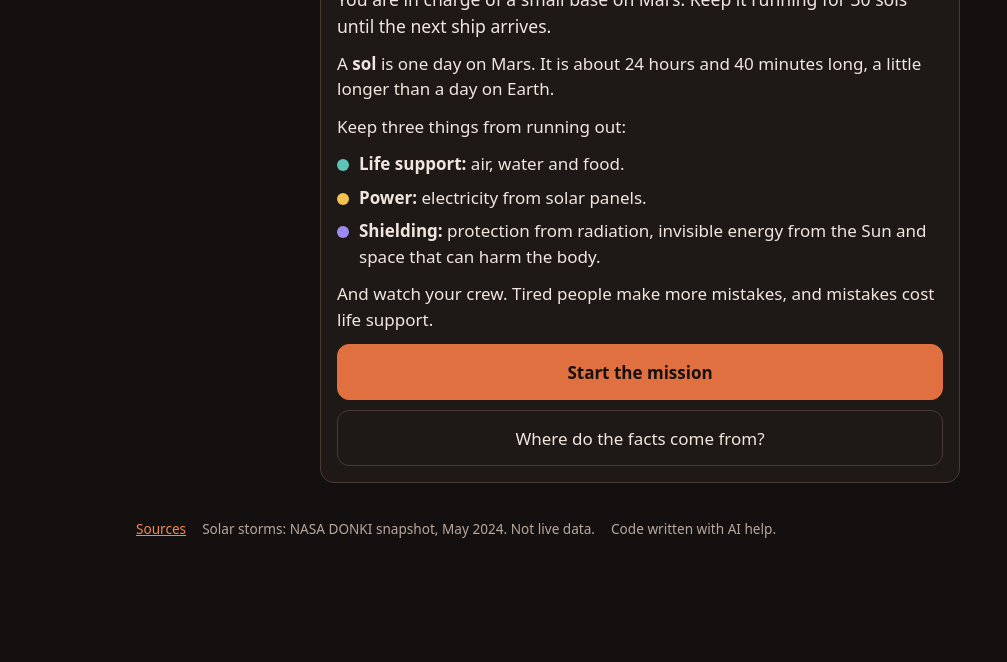
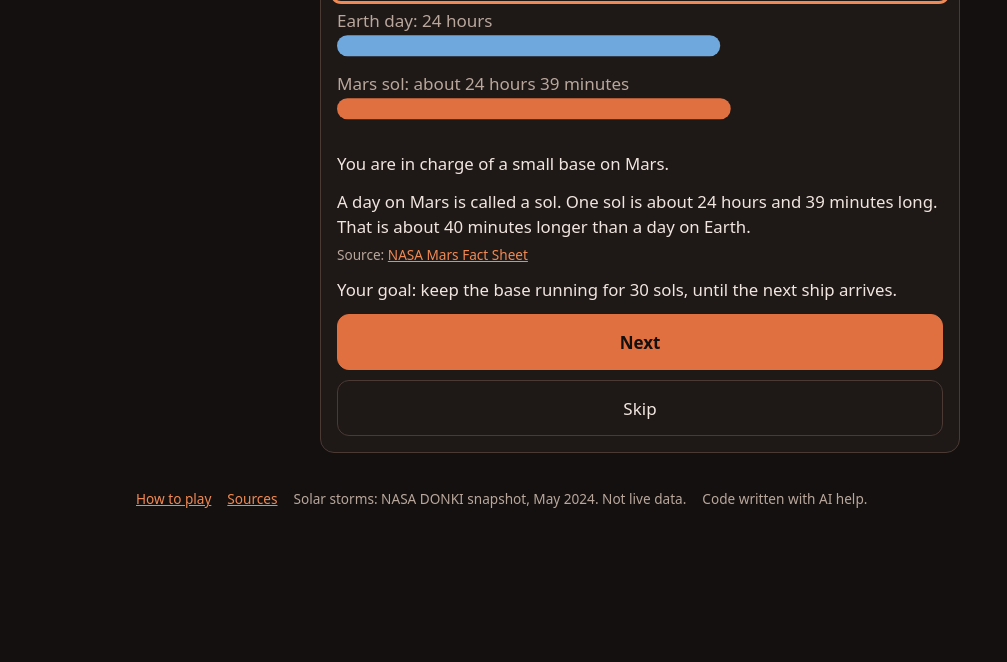
Before and after one commit to ivandubovyi/sol-shift, a plain HTML site: page index.html in a window 1280 px wide. Shown: the part 138-800 px from the top of the page, without its empty margins (0-1007 px from the left). Drawn offline with Linux system fonts and the light colour scheme.

Commit message:
Add How to play intro: three skippable screens before the first sol
data/intro.js holds the words, js/intro.js draws them with code-drawn SVG.
Next and Skip on every screen, Escape skips, focus moves to each heading.
Seen state is remembered in localStorage inside try/catch. How to play is
reachable from the start screen and the footer (also in a game).
?demo=pump and ?seed= skip it. The tired-crew line only shows with fatigue
on. playtest.js checks screen count, verified facts and the fatigue line.

Code written by an AI assistant from the team's spec. See AI-USE.md.

Co-Authored-By: Claude Fable 5.2 <noreply@anthropic.com>

```diff
--- a/css/style.css
+++ b/css/style.css
@@ -285,3 +285,30 @@ main { max-width: 1040px; margin: 0 auto; padding: 16px; }
   font-size: 0.85rem;
   color: var(--text-muted);
 }
+
+/* ---------- How to play (intro) ---------- */
+
+.intro-panel h1:focus { outline: none; }
+.intro-panel h1:focus-visible { outline: 3px solid var(--mars-strong); outline-offset: 4px; border-radius: 4px; }
+
+.intro-art {
+  display: block;
+  width: 100%;
+  max-width: 420px;
+  height: auto;
+  margin: 4px 0 16px;
+}
+.intro-svg-label { fill: var(--text-muted); font-size: 13px; font-family: inherit; }
+.intro-bar-earth { fill: #6fa8dc; }
+.intro-bar-mars { fill: var(--mars); }
+.intro-bar-track { fill: var(--surface-3); }
+.intro-bar-life { fill: var(--meter-life); }
+.intro-bar-power { fill: var(--meter-power); }
+.intro-bar-shield { fill: var(--meter-shield); }
+.intro-earth { fill: #4f86c6; }
+.intro-mars { fill: var(--mars); }
+.intro-signal { stroke: var(--text-muted); stroke-width: 2; stroke-dasharray: 6 6; }
+
+.intro-lines p { font-size: 1.05rem; }
+.intro-lines .intro-source { font-size: 0.85rem; margin-top: -6px; }
+.intro-buttons { margin-top: 8px; }
--- /dev/null
+++ b/data/intro.js
@@ -0,0 +1,68 @@
+/*
+  Sol Shift: the "How to play" intro text.
+
+  NOTE: this code file was written by an AI assistant (Claude) from the team's
+  spec. See AI-USE.md.
+
+  At most 3 screens, one idea each, written for ages 7 to 12.
+  The page code that shows these screens is js/intro.js.
+
+  Each screen has:
+    id      short name
+    title   the heading (the keyboard focus jumps here)
+    art     which small drawing to show: "sol", "meters" or "choices"
+            (drawn with SVG in js/intro.js, no image files)
+    lines   the sentences. Each line is { text, ... } and can also have:
+      factKeys     numbers.js entries that back up a real-world fact in this
+                   line. They must be "verified". The screen shows their
+                   source link under the line.
+      gameRule     true = this line is a rule of the game, not a real-world
+                   fact (for example "30 sols"). No source needed.
+      fatigueOnly  true = only shown when fatigueEnabled is true in numbers.js
+*/
+
+var SOL_SHIFT_INTRO = {
+  screens: [
+    {
+      id: "sol",
+      title: "Welcome to your Mars base",
+      art: "sol",
+      lines: [
+        { text: "You are in charge of a small base on Mars." },
+        {
+          text: "A day on Mars is called a sol. One sol is about 24 hours and 39 minutes long. That is about 40 minutes longer than a day on Earth.",
+          factKeys: ["solLengthHours", "solDriftMinutes"]
+        },
+        { text: "Your goal: keep the base running for 30 sols, until the next ship arrives.", gameRule: true }
+      ]
+    },
+    {
+      id: "meters",
+      title: "Keep three things from running out",
+      art: "meters",
+      lines: [
+        { text: "Life support is air, water and food." },
+        { text: "Power is electricity from the solar panels." },
+        { text: "Shielding protects the crew from radiation, invisible energy from the Sun and space that can harm the body." },
+        { text: "If any one of them runs out, the mission ends.", gameRule: true }
+      ]
+    },
+    {
+      id: "choices",
+      title: "Every choice costs something",
+      art: "choices",
+      lines: [
+        { text: "Each sol has a day and a night. Things go wrong, and you choose what to do.", gameRule: true },
+        { text: "No choice is free. Each one costs something, so pick the cost you can afford.", gameRule: true },
+        {
+          text: "You can ask Earth for help, but messages take about 4 to 24 minutes each way, so the answer comes later.",
+          factKeys: ["signalDelayMinMinutes", "signalDelayMaxMinutes"]
+        },
+        { text: "Watch your crew. A tired crew makes more mistakes.", gameRule: true, fatigueOnly: true }
+      ]
+    }
+  ]
+};
+
+// Let Node.js load this file too (used by tools/playtest.js). Browsers ignore this.
+if (typeof module !== "undefined") { module.exports = SOL_SHIFT_INTRO; }
--- a/index.html
+++ b/index.html
@@ -47,7 +47,23 @@
         </ul>
         <p id="intro-fatigue">And watch your crew. Tired people make more mistakes, and mistakes cost life support.</p>
         <button class="btn btn-primary" id="start-button" type="button">Start the mission</button>
+        <button class="btn btn-quiet" type="button" data-open-intro>How to play</button>
         <button class="btn btn-quiet" type="button" data-open-sources>Where do the facts come from?</button>
+      </div>
+    </section>
+
+    <!-- HOW TO PLAY (the words are in data/intro.js, the code in js/intro.js) -->
+    <section id="intro-screen" class="screen" hidden aria-labelledby="intro-title">
+      <div class="panel intro intro-panel">
+        <p class="card-clock" id="intro-step"></p>
+        <h1 id="intro-title" tabindex="-1"></h1>
+        <!-- Decorative drawing. Everything it shows is also said in the text below. -->
+        <svg id="intro-art" class="intro-art" aria-hidden="true" focusable="false"></svg>
+        <div id="intro-lines" class="intro-lines"></div>
+        <div class="intro-buttons">
+          <button class="btn btn-primary" id="intro-next" type="button">Next</button>
+          <button class="btn btn-quiet" id="intro-skip" type="button">Skip</button>
+        </div>
       </div>
     </section>
 
@@ -138,6 +154,7 @@
   </main>
 
   <footer class="footer">
+    <button class="link-button" type="button" data-open-intro>How to play</button>
     <button class="link-button" type="button" data-open-sources>Sources</button>
     <span>Solar storms: NASA DONKI snapshot, May 2024. Not live data.</span>
     <span>Code written with AI help.</span>
@@ -148,7 +165,9 @@
   <script src="data/events.js"></script>
   <script src="data/outcomes.js"></script>
   <script src="data/space-weather.js"></script>
+  <script src="data/intro.js"></script>
   <script src="js/engine.js"></script>
+  <script src="js/intro.js"></script>
   <script src="js/ui.js"></script>
 </body>
 </html>
--- /dev/null
+++ b/js/intro.js
@@ -0,0 +1,189 @@
+/*
+  Sol Shift: the "How to play" intro screens.
+
+  NOTE: this code file was written by an AI assistant (Claude) from the team's
+  spec. See AI-USE.md.
+
+  The words live in data/intro.js. This file only draws them.
+  js/ui.js decides WHEN to show the intro and calls SolShiftIntro.open().
+
+  How it behaves:
+    - One screen at a time, with "Next" and "Skip".
+    - Keyboard: the heading of each screen gets the focus, Escape skips.
+    - It remembers that it was seen (localStorage), so it does not nag.
+      If the browser blocks localStorage (some file:// pages, private
+      windows), the game still works; the intro just shows again next time.
+*/
+
+var SolShiftIntro = (function () {
+  "use strict";
+
+  var STORAGE_KEY = "solShift.introSeen";
+  var SVG_NS = "http://www.w3.org/2000/svg";
+
+  // ---------------------------------------------------------------------
+  // Remembering that the intro was seen. Wrapped in try/catch because
+  // localStorage can throw on file:// pages or in private windows.
+  // ---------------------------------------------------------------------
+
+  function wasSeen() {
+    try { return window.localStorage.getItem(STORAGE_KEY) === "1"; }
+    catch (e) { return false; }
+  }
+
+  function markSeen() {
+    try { window.localStorage.setItem(STORAGE_KEY, "1"); }
+    catch (e) { /* storage blocked: fine, the intro will just show again */ }
+  }
+
+  // ---------------------------------------------------------------------
+  // Which lines to show. FATIGUE MODULE: lines marked fatigueOnly are
+  // left out when the crew sleep part of the game is switched off.
+  // (No page code here, so tools/playtest.js can test it in Node.)
+  // ---------------------------------------------------------------------
+
+  function visibleLines(screen, fatigueOn) {
+    return screen.lines.filter(function (line) { return fatigueOn || !line.fatigueOnly; });
+  }
+
+  // ---------------------------------------------------------------------
+  // Small drawings, made from SVG shapes in code
+  // ---------------------------------------------------------------------
+
+  function svgEl(tag, attrs, text) {
+    var el = document.createElementNS(SVG_NS, tag);
+    Object.keys(attrs).forEach(function (k) { el.setAttribute(k, attrs[k]); });
+    if (text) { el.textContent = text; }
+    return el;
+  }
+
+  // "sol": two bars. An Earth day (24 h) and a Mars sol (24.66 h), to scale.
+  function drawSol(svg, numbers) {
+    var solHours = numbers.solLengthHours.value;
+    var full = 300; // width of the longer bar, in drawing units
+    var earthWidth = full * 24 / solHours;
+    svg.setAttribute("viewBox", "0 0 320 96");
+    svg.appendChild(svgEl("text", { x: 0, y: 14, "class": "intro-svg-label" }, "Earth day: 24 hours"));
+    svg.appendChild(svgEl("rect", { x: 0, y: 20, width: earthWidth, height: 16, rx: 8, "class": "intro-bar-earth" }));
+    svg.appendChild(svgEl("text", { x: 0, y: 62, "class": "intro-svg-label" }, "Mars sol: about 24 hours 39 minutes"));
+    svg.appendChild(svgEl("rect", { x: 0, y: 68, width: full, height: 16, rx: 8, "class": "intro-bar-mars" }));
+  }
+
+  // "meters": the three meters as bars, in the same colors as the game.
+  function drawMeters(svg) {
+    svg.setAttribute("viewBox", "0 0 320 120");
+    var rows = [
+      { name: "Life support", cls: "intro-bar-life", width: 260 },
+      { name: "Power", cls: "intro-bar-power", width: 190 },
+      { name: "Shielding", cls: "intro-bar-shield", width: 120 }
+    ];
+    rows.forEach(function (row, i) {
+      var y = i * 40;
+      svg.appendChild(svgEl("text", { x: 0, y: y + 13, "class": "intro-svg-label" }, row.name));
+      svg.appendChild(svgEl("rect", { x: 0, y: y + 19, width: 300, height: 12, rx: 6, "class": "intro-bar-track" }));
+      svg.appendChild(svgEl("rect", { x: 0, y: y + 19, width: row.width, height: 12, rx: 6, "class": row.cls }));
+    });
+  }
+
+  // "choices": Earth and Mars with a message line between them.
+  function drawChoices(svg) {
+    svg.setAttribute("viewBox", "0 0 320 96");
+    svg.appendChild(svgEl("circle", { cx: 40, cy: 52, r: 26, "class": "intro-earth" }));
+    svg.appendChild(svgEl("text", { x: 40, y: 92, "text-anchor": "middle", "class": "intro-svg-label" }, "Earth"));
+    svg.appendChild(svgEl("circle", { cx: 280, cy: 52, r: 18, "class": "intro-mars" }));
+    svg.appendChild(svgEl("text", { x: 280, y: 92, "text-anchor": "middle", "class": "intro-svg-label" }, "Mars"));
+    svg.appendChild(svgEl("line", { x1: 72, y1: 52, x2: 256, y2: 52, "class": "intro-signal" }));
+    svg.appendChild(svgEl("text", { x: 160, y: 40, "text-anchor": "middle", "class": "intro-svg-label" }, "4 to 24 minutes"));
+  }
+
+  var DRAWINGS = { sol: drawSol, meters: drawMeters, choices: drawChoices };
+
+  // The Escape-key listener of the intro that is open now (so opening the
+  // intro twice never leaves an old listener behind).
+  var activeKeyListener = null;
+
+  // ---------------------------------------------------------------------
+  // Showing the screens
+  // ---------------------------------------------------------------------
+
+  // options = {
+  //   intro, numbers     the data (SOL_SHIFT_INTRO, SOL_SHIFT_NUMBERS)
+  //   fatigueOn          true or false
+  //   sourceLink(key)    returns an <a> element for a verified numbers entry, or null
+  //   onClose()          called when the player finishes or skips
+  // }
+  function open(options) {
+    var screens = options.intro.screens;
+    var index = 0;
+    var box = document.getElementById("intro-screen");
+
+    function close() {
+      document.removeEventListener("keydown", onKey);
+      activeKeyListener = null;
+      markSeen();
+      options.onClose();
+    }
+
+    function onKey(event) {
+      if (event.key === "Escape") { close(); }
+    }
+
+    function render() {
+      var screen = screens[index];
+      var isLast = index === screens.length - 1;
+
+      document.getElementById("intro-step").textContent = "How to play: " + (index + 1) + " of " + screens.length;
+      var title = document.getElementById("intro-title");
+      title.textContent = screen.title;
+
+      var svg = document.getElementById("intro-art");
+      svg.textContent = "";
+      DRAWINGS[screen.art](svg, options.numbers);
+
+      var list = document.getElementById("intro-lines");
+      list.textContent = "";
+      visibleLines(screen, options.fatigueOn).forEach(function (line) {
+        var p = document.createElement("p");
+        p.textContent = line.text;
+        list.appendChild(p);
+        (line.factKeys || []).slice(0, 1).forEach(function (key) {
+          var link = options.sourceLink(key);
+          var src = document.createElement("p");
+          src.className = "small muted intro-source";
+          if (link) {
+            src.appendChild(document.createTextNode("Source: "));
+            src.appendChild(link);
+          } else {
+            src.textContent = "Source pending.";
+          }
+          list.appendChild(src);
+        });
+      });
+
+      var next = document.getElementById("intro-next");
+      next.textContent = isLast ? "Got it" : "Next";
+
+      // Start each screen at the top, and move keyboard and screen-reader
+      // focus to the new heading.
+      window.scrollTo(0, 0);
+      title.focus({ preventScroll: true });
+    }
+
+    document.getElementById("intro-next").onclick = function () {
+      if (index < screens.length - 1) { index += 1; render(); }
+      else { close(); }
+    };
+    document.getElementById("intro-skip").onclick = close;
+    if (activeKeyListener) { document.removeEventListener("keydown", activeKeyListener); }
+    activeKeyListener = onKey;
+    document.addEventListener("keydown", onKey);
+
+    box.hidden = false;
+    render();
+  }
+
+  return { open: open, wasSeen: wasSeen, visibleLines: visibleLines, STORAGE_KEY: STORAGE_KEY };
+})();
+
+// Let Node.js load this file too (used by tools/playtest.js). Browsers ignore this.
+if (typeof module !== "undefined") { module.exports = SolShiftIntro; }
--- a/js/ui.js
+++ b/js/ui.js
@@ -44,7 +44,7 @@
   // Screens
   // ---------------------------------------------------------------------
 
-  var SCREENS = ["start-screen", "game-screen", "end-screen", "sources-screen"];
+  var SCREENS = ["start-screen", "intro-screen", "game-screen", "end-screen", "sources-screen"];
 
   function showScreen(id) {
     SCREENS.forEach(function (s) { $(s).hidden = (s !== id); });
@@ -320,6 +320,32 @@
     p.appendChild(makeLink(sw.sourceUrl, "NASA DONKI"));
   }
 
+  // ---------------------------------------------------------------------
+  // How to play (the intro). The screens are drawn by js/intro.js.
+  // ---------------------------------------------------------------------
+
+  function openIntro() {
+    var visible = SCREENS.filter(function (s) { return !$(s).hidden; })[0] || "start-screen";
+    var returnTo = (visible === "intro-screen" || visible === "sources-screen") ? "start-screen" : visible;
+    showScreen("intro-screen");
+    SolShiftIntro.open({
+      intro: SOL_SHIFT_INTRO,
+      numbers: DATA.numbers,
+      fatigueOn: DATA.numbers.fatigueEnabled.value === true,
+      sourceLink: function (key) {
+        var entry = DATA.numbers[key];
+        if (!entry || entry.status !== "verified" || !entry.source) { return null; }
+        return makeLink(entry.source, sourceName(entry.source));
+      },
+      onClose: function () {
+        showScreen(returnTo);
+        // Put keyboard focus somewhere sensible after the intro closes.
+        var target = returnTo === "game-screen" ? document.querySelector("#choices button") : $("start-button");
+        if (target) { target.focus(); }
+      }
+    });
+  }
+
   function openSources() {
     var visible = SCREENS.filter(function (s) { return !$(s).hidden; })[0];
     if (visible !== "sources-screen") { screenBeforeSources = visible; }
@@ -391,6 +417,10 @@
     btn.addEventListener("click", openSources);
   });
 
+  document.querySelectorAll("[data-open-intro]").forEach(function (btn) {
+    btn.addEventListener("click", openIntro);
+  });
+
   $("sources-back").addEventListener("click", function () {
     showScreen(screenBeforeSources);
   });
@@ -398,8 +428,14 @@
   // FATIGUE MODULE: hide the crew sentence on the start screen when fatigue is off.
   $("intro-fatigue").hidden = DATA.numbers.fatigueEnabled.value !== true;
 
-  // Demo shortcut: index.html?demo=pump skips the start screen.
+  // What to show first:
+  //   ?demo=pump      straight into the pump fault (no intro, for the demo video)
+  //   ?seed=...       the start screen (no intro, for testing and recording)
+  //   first visit     the How to play intro
+  //   later visits    the start screen
   if (demo === "pump") {
     startGame({ seed: seedOption(), demo: "pump" });
+  } else if (seedParam === null && !SolShiftIntro.wasSeen()) {
+    openIntro();
   }
 })();
```
Also changed, not shown: tools/playtest.js (+31 -0 lines), 2 other files.
